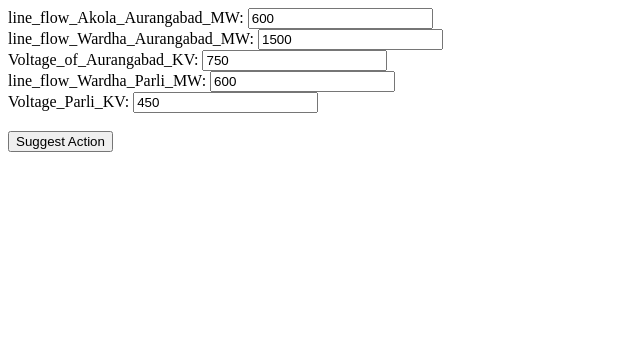
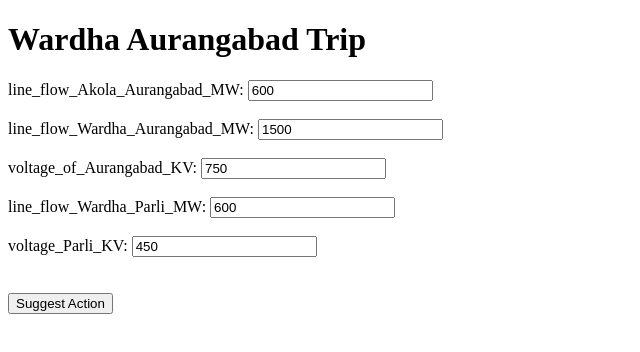
Before and after one commit to POSOCO/suggestor, a plain HTML site: page index.html in a window 1280 px wide. Both pictures are taken after a click on the button "Suggest Action". Shown: the whole page, without its empty margins (0-640 px from the left). Drawn offline with Linux system fonts and the light colour scheme.

Commit message:
simple edits

```diff
--- a/index.html
+++ b/index.html
@@ -14,11 +14,12 @@
 </head>
 
 <body>
-	line_flow_Akola_Aurangabad_MW: <input type="number" id="line_flow_Akola_Aurangabad_MW" value="600"><br>
-	line_flow_Wardha_Aurangabad_MW: <input type="number" id="line_flow_Wardha_Aurangabad_MW" value="1500"><br>
-	Voltage_of_Aurangabad_KV: <input type="number" id="Voltage_of_Aurangabad_KV" value="750"><br>
-	line_flow_Wardha_Parli_MW: <input type="number" id="line_flow_Wardha_Parli_MW" value="600"><br>
-	Voltage_Parli_KV: <input type="number" id="Voltage_Parli_KV" value="450"><br>
+<h1>Wardha Aurangabad Trip</h1>
+line_flow_Akola_Aurangabad_MW: <input type="number" id="line_flow_Akola_Aurangabad_MW" value="600"><br><br>
+line_flow_Wardha_Aurangabad_MW: <input type="number" id="line_flow_Wardha_Aurangabad_MW" value="1500"><br><br>
+voltage_of_Aurangabad_KV: <input type="number" id="voltage_of_Aurangabad_KV" value="750"><br><br>
+line_flow_Wardha_Parli_MW: <input type="number" id="line_flow_Wardha_Parli_MW" value="600"><br><br>
+voltage_Parli_KV: <input type="number" id="voltage_Parli_KV" value="450"><br><br>
 <br>
 <button onclick="solve()">Suggest Action</button>
 <script src="index.js"></script>
--- a/index.js
+++ b/index.js
@@ -1,9 +1,9 @@
 // Declaring the global variables
 var line_flow_Akola_Aurangabad_MW = 600;
 var line_flow_Wardha_Aurangabad_MW = 1500;
-var Voltage_of_Aurangabad_KV = 750;
+var voltage_of_Aurangabad_KV = 750;
 var line_flow_Wardha_Parli_MW = 600;
-var Voltage_Parli_KV = 450;
+var voltage_Parli_KV = 450;
 
 var suggestionsArray_ = [];
 
@@ -22,9 +22,9 @@ function solve(){
 	// Get the input variables from the html page
 	line_flow_Akola_Aurangabad_MW = +document.getElementById("line_flow_Akola_Aurangabad_MW").value;
 	line_flow_Wardha_Aurangabad_MW = +document.getElementById("line_flow_Wardha_Aurangabad_MW").value;
-	Voltage_of_Aurangabad_KV = +document.getElementById("Voltage_of_Aurangabad_KV").value;
+	voltage_of_Aurangabad_KV = +document.getElementById("voltage_of_Aurangabad_KV").value;
 	line_flow_Wardha_Parli_MW = +document.getElementById("line_flow_Wardha_Parli_MW").value;
-	Voltage_Parli_KV = +document.getElementById("Voltage_Parli_KV").value;
+	voltage_Parli_KV = +document.getElementById("voltage_Parli_KV").value;
 
 	// Execute the algorithm
 	if(line_flow_Akola_Aurangabad_MW >= 600){
@@ -39,14 +39,14 @@ function solve(){
 		Suggest("Reduce Mouda, Tirora, Koradi generation, infirm first");
 		Suggest("Increase Koina gen. to maintain <1500 MW in each Aurangabad Wardha ckt");
 	}
-	if(Voltage_of_Aurangabad_KV <= 746){
+	if(voltage_of_Aurangabad_KV <= 746){
 		Suggest("Switch off Bus Reactors at Aurangabad 765 or 400 kV");
 	}
 	if(line_flow_Wardha_Parli_MW >= 700){
 		Suggest("Increase Chandrapur Padge Flow");
 		Suggest("Increase Talcher Kolar Flow");
 	}
-	if(Voltage_Parli_KV <= 395)
+	if(voltage_Parli_KV <= 395)
 	{
 		Suggest("Switch off Bus Reactors at Parli");
 	}
```
Lines whose indentation alone changed are shown as unchanged.
